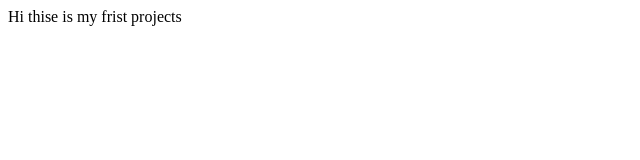
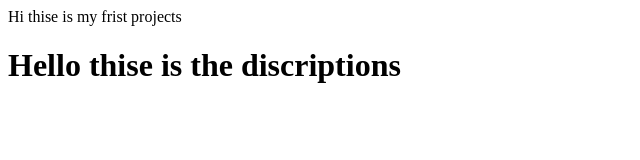
Before and after one commit to dnyaneshwarbuttepawad/Demo-project1, a plain HTML site: page index.html in a window 1280 px wide. Shown: the whole page, without its empty margins (0-640 px from the left). Drawn offline with Linux system fonts and the light colour scheme.

Commit message:
add a new file

```diff
--- a/index.html
+++ b/index.html
@@ -1 +1,3 @@
 Hi thise is my frist projects
+<br>
+<h1>Hello thise is the discriptions</h1>
```
Also changed, not shown: demo.html (added).
